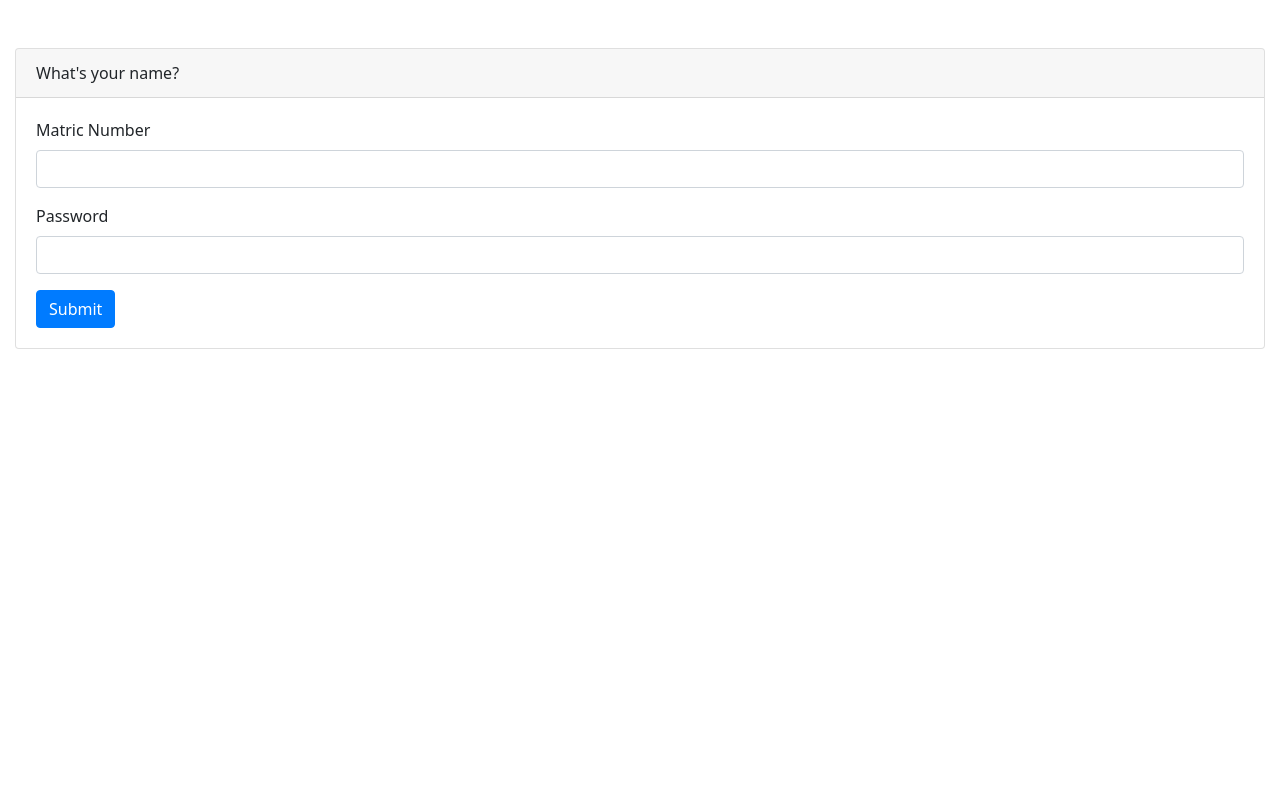
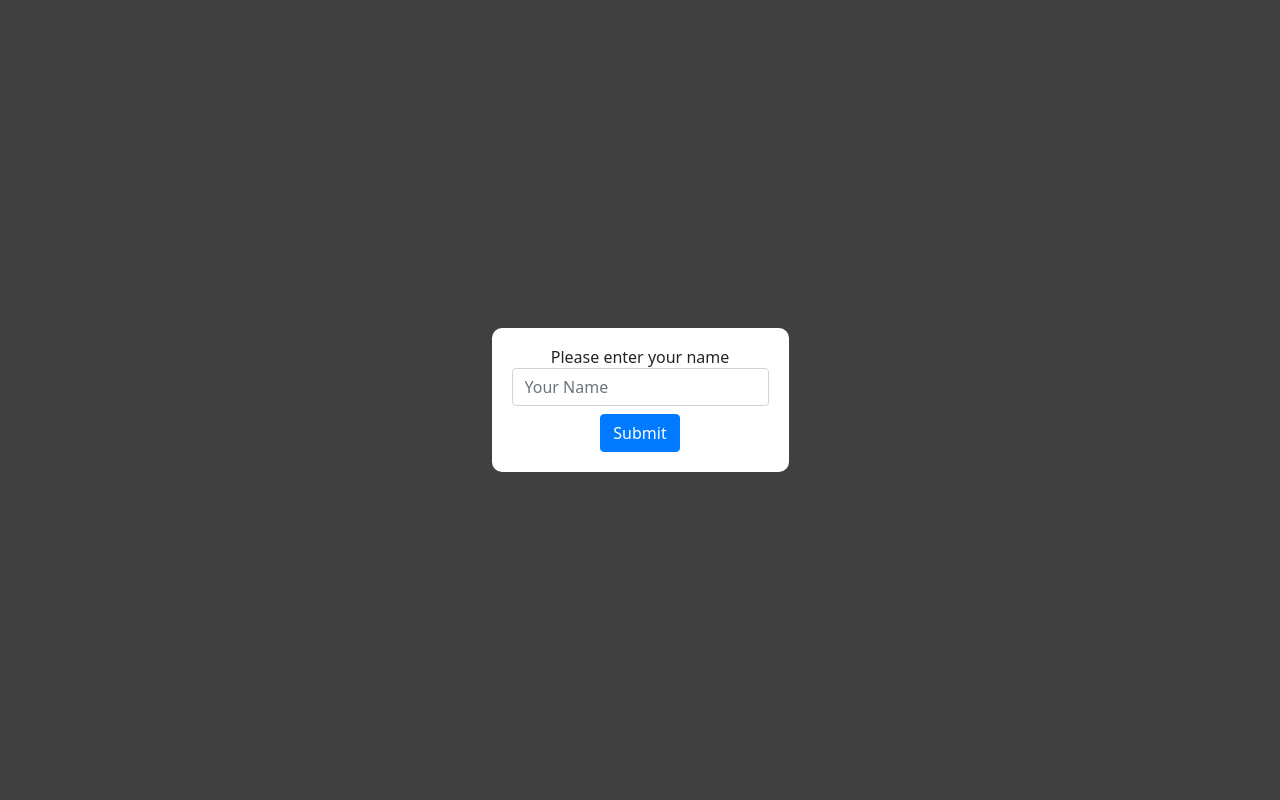
Before and after one commit to yungKnight/results_analytics, a Django app: page / in a window 1280 px wide. Run offline with Django 5.2, Linux system fonts and the light colour scheme; some libraries are stand-ins or nearby versions.

Commit message:
just a minor update to index.html

```diff
--- a/eduNalytics/home/templates/index.html
+++ b/eduNalytics/home/templates/index.html
@@ -1,13 +1,23 @@
 {% extends 'base.html' %}
 {% load static %}
 
-{% block title %} EduLytica {% endblock %}
+{% block title %} Home {% endblock %}
 
 {% block content %}
-<div class="container mt-5">
+<div id="name-overlay" class="overlay">
+    <div class="overlay-content">
+        <h2>Please enter your name</h2>
+        <form id="name-form">
+            <input type="text" id="username" class="form-control" placeholder="Your Name" required>
+            <button type="submit" class="btn btn-primary mt-2">Submit</button>
+        </form>
+    </div>
+</div>
+
+<div id="main-content" class="container mt-5" style="display:none;">
     <div class="card">
         <div class="card-header">
-            What's your name?
+            <span id="greeting">What's your name?</span>
         </div>
         <div class="card-body">
             <form method="POST" action=".">
@@ -25,4 +35,45 @@
         </div>
     </div>
 </div>
+
+<style>
+.overlay {
+    position: fixed;
+    width: 100%;
+    height: 100%;
+    top: 0;
+    left: 0;
+    right: 0;
+    bottom: 0;
+    background-color: rgba(0,0,0,0.75);
+    z-index: 2;
+    display: flex;
+    justify-content: center;
+    align-items: center;
+}
+
+.overlay-content {
+    background: white;
+    padding: 20px;
+    border-radius: 10px;
+    text-align: center;
+}
+</style>
+
+<script>
+document.addEventListener('DOMContentLoaded', function () {
+    const nameForm = document.getElementById('name-form');
+    const overlay = document.getElementById('name-overlay');
+    const mainContent = document.getElementById('main-content');
+    const greeting = document.getElementById('greeting');
+
+    nameForm.addEventListener('submit', function (event) {
+        event.preventDefault();
+        const username = document.getElementById('username').value;
+        greeting.textContent = 'Hello, ' + username;
+        overlay.style.display = 'none';
+        mainContent.style.display = 'block';
+    });
+});
+</script>
 {% endblock %}
--- a/eduNalytics/static/templates/base.html
+++ b/eduNalytics/static/templates/base.html
@@ -4,7 +4,7 @@
 <head>
     <meta charset="utf-8">
     <meta name="viewport" content="width=device-width, initial-scale=1">
-    <title>{% block title %}{% endblock %}</title>
+    <title>{% block title %}{% endblock %} || Edulytica</title>
     <link href="https://stackpath.bootstrapcdn.com/bootstrap/4.5.2/css/bootstrap.min.css" rel="stylesheet">
     <link href="https://cdnjs.cloudflare.com/ajax/libs/tailwindcss/2.2.19/tailwind.min.css" rel="stylesheet">
 </head>
```
